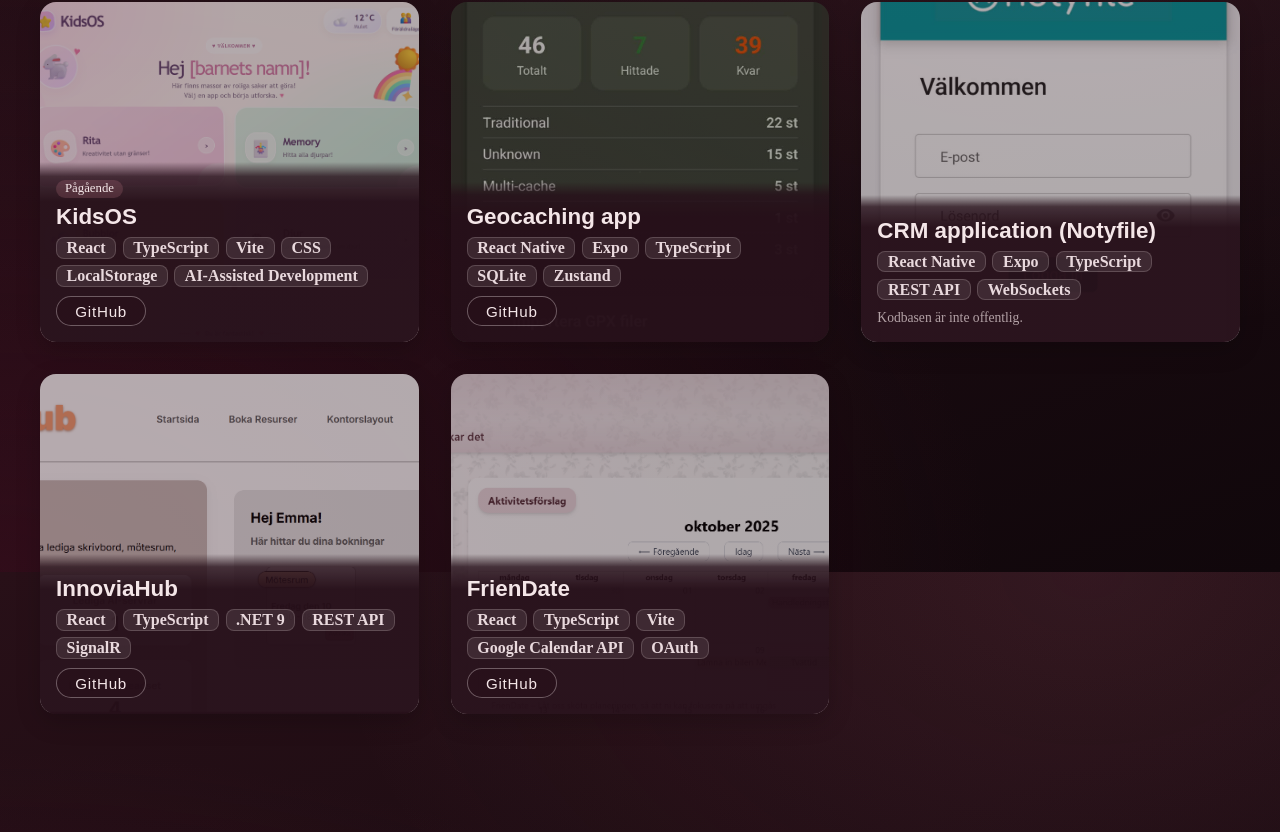
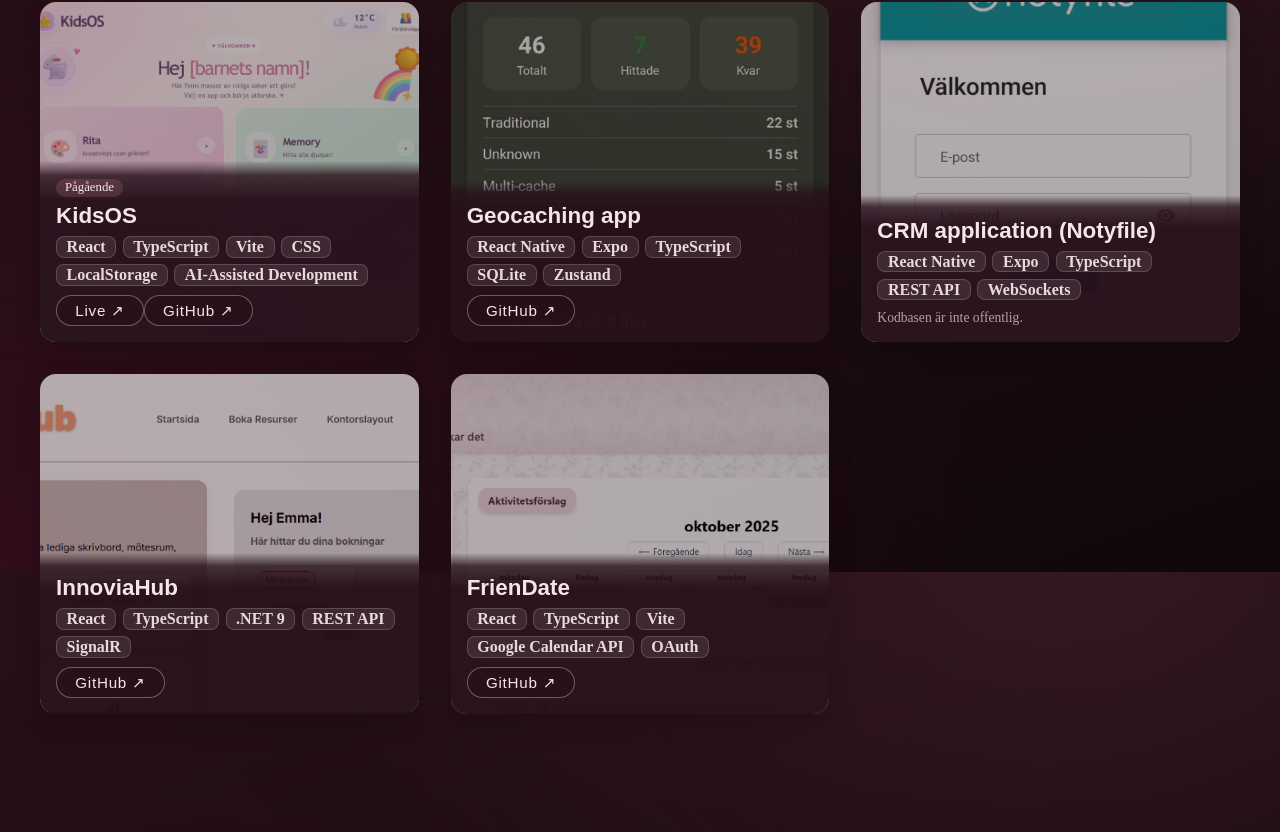
Before and after one commit to Dilemma98/emmahogdal, a React (Vite) app: page / in a window 1280 px wide. Shown: the part 1028-1860 px from the top of the page. Built offline with nearby package versions, Linux system fonts and the light colour scheme; some icons are missing; a web font is replaced by a local one.

Commit message:
fixed errors for live link

```diff
--- a/public/data/projects.json
+++ b/public/data/projects.json
@@ -14,7 +14,8 @@
     "CSS",
     "LocalStorage",
     "AI-Assisted Development"
-  ]
+  ],
+  "live": "Live"
 },
   {
     "title": "Geocaching app",
--- a/src/assets/projects.tsx
+++ b/src/assets/projects.tsx
@@ -34,19 +34,30 @@ function ProjectCard({ project }: { project: Project }) {
             </span>
           ))}
         </div>
-        {project.link ? (
+        {project.live && (
+          <a
+            className="projectLink"
+            href={project.liveLink}
+            target="_blank"
+            rel="noreferrer"
+          >
+            Live ↗
+          </a>
+        )}
+
+        {project.link && (
           <a
             className="projectLink"
             href={project.link}
             target="_blank"
             rel="noreferrer"
           >
-            {project.live ? "Live" : "GitHub"}
+            GitHub ↗
           </a>
-        ) : (
-          project.privaterepo && (
-            <p className="privateNote">Kodbasen är inte offentlig.</p>
-          )
+        )}
+
+        {!project.link && project.privaterepo && (
+          <p className="privateNote">Kodbasen är inte offentlig.</p>
         )}
       </div>
     </article>
```
